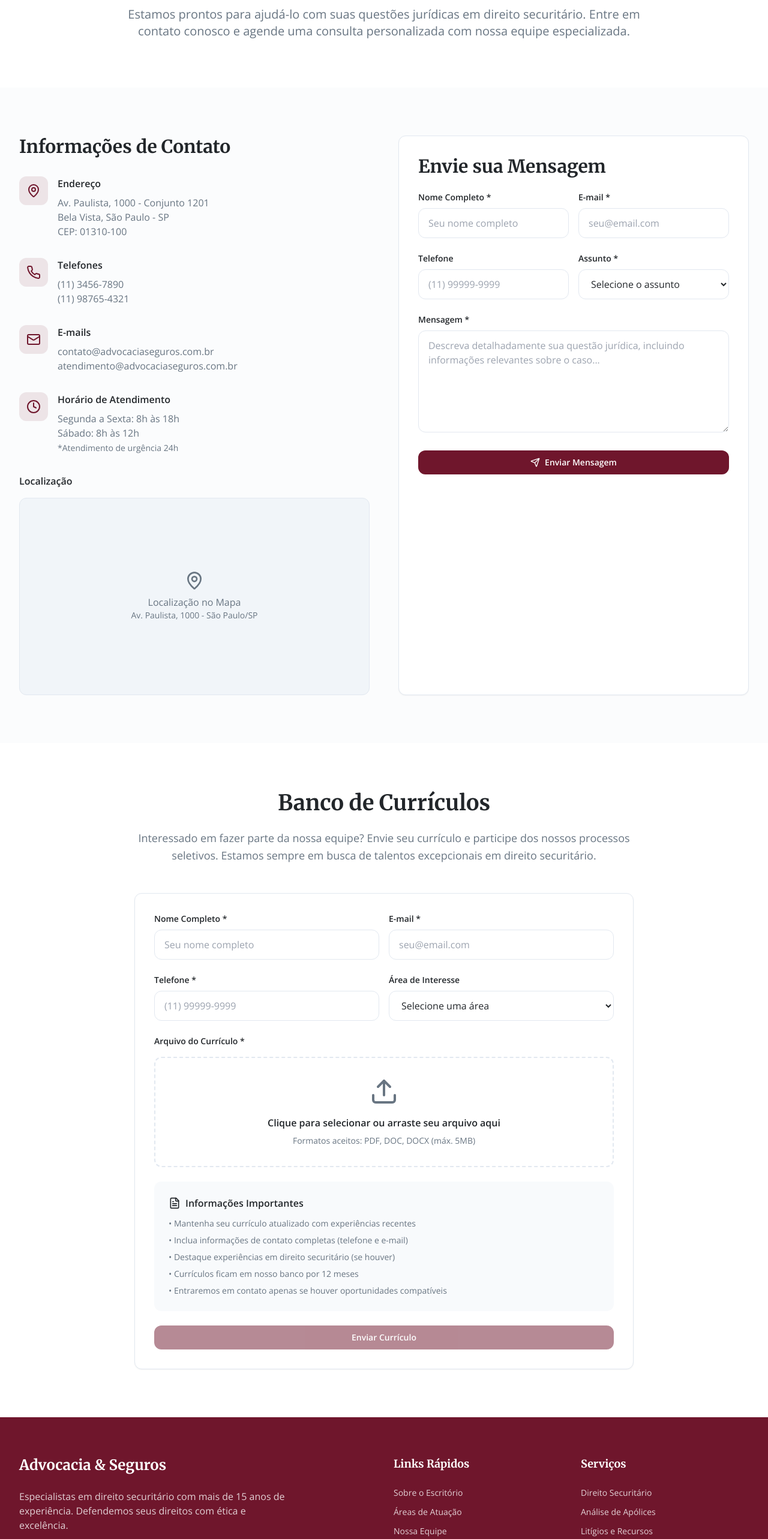
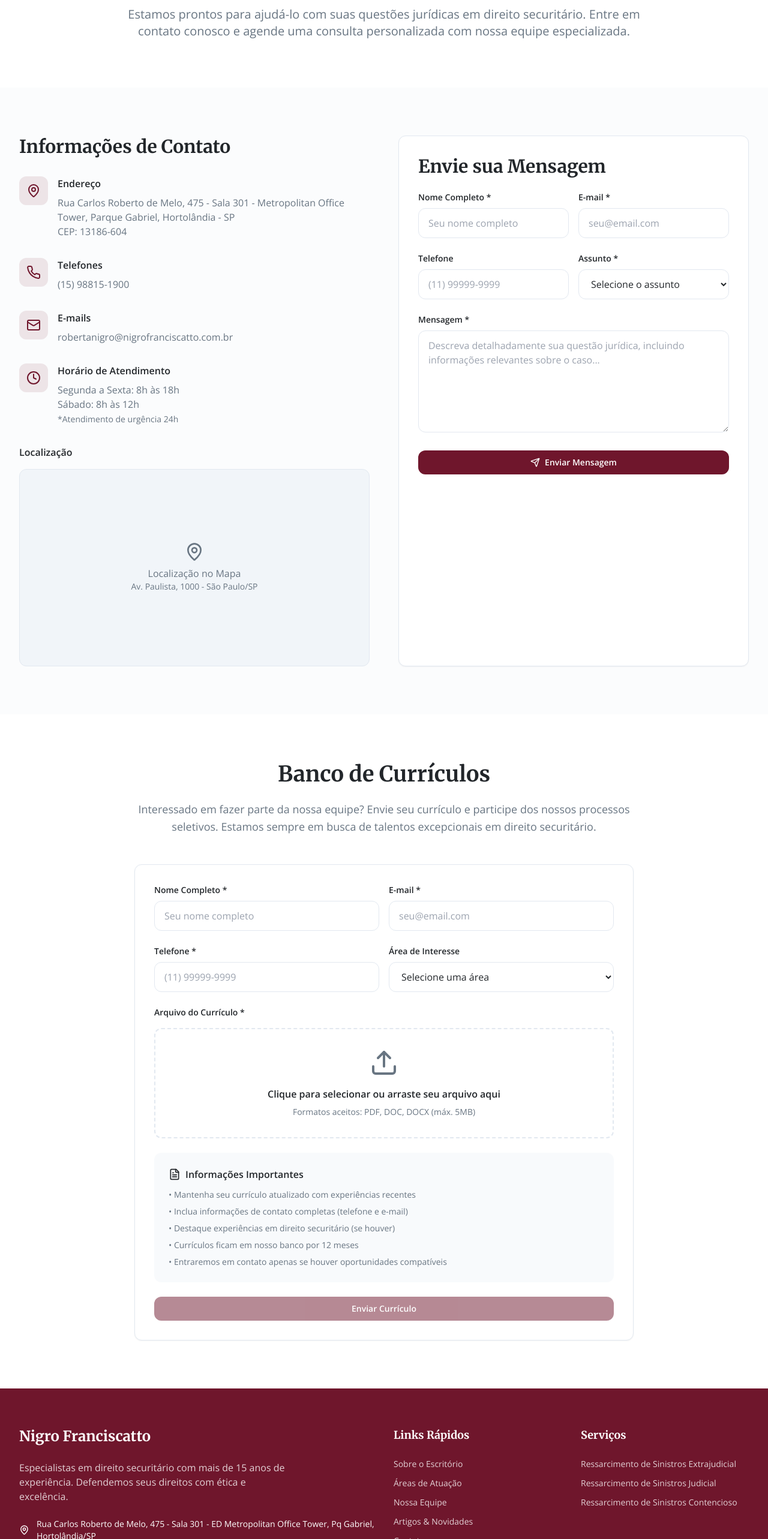
Before and after one commit to masamps/nigro-franciscatto, a React (Vite) app: page /contato in a window 1280 px wide. Shown: the part 234-2800 px from the top of the page at 60% size. Built offline with nearby package versions, Linux system fonts and the light colour scheme; the HTML template or start-up script is replaced by a standard one.

Commit message:
!Ajustes de infos

```diff
--- a/index.html
+++ b/index.html
@@ -3,21 +3,18 @@
   <head>
     <meta charset="UTF-8" />
     <meta name="viewport" content="width=device-width, initial-scale=1.0" />
-    <title>Advocacia em Seguros | Defendendo seus direitos com ética e excelência</title>
-    <meta name="description" content="Escritório de advocacia especializado em seguros. Defendemos seus direitos com ética, excelência e profissionalismo. Entre em contato para consultoria jurídica." />
-    <meta name="author" content="Advocacia & Seguros" />
+    <title>Nigro Franciscatto</title>
+    <meta name="description" content="Escritório de advocacia especializado em direito securitário. Defendemos seus direitos com ética, excelência e profissionalismo. Entre em contato para consultoria jurídica." />
+    <meta name="author" content="Nigro Franciscatto" />
     <link rel="preconnect" href="https://fonts.googleapis.com">
     <link rel="preconnect" href="https://fonts.gstatic.com" crossorigin>
     <link href="https://fonts.googleapis.com/css2?family=Merriweather:wght@300;400;700&family=Open+Sans:wght@300;400;500;600;700&display=swap" rel="stylesheet">
 
-    <meta property="og:title" content="Advocacia em Seguros | Defendendo seus direitos com ética e excelência" />
+    <meta property="og:title" content="Nigro Franciscatto" />
     <meta property="og:description" content="Escritório de advocacia especializado em seguros. Defendemos seus direitos com ética, excelência e profissionalismo." />
     <meta property="og:type" content="website" />
-    <meta property="og:image" content="https://lovable.dev/opengraph-image-p98pqg.png" />
 
     <meta name="twitter:card" content="summary_large_image" />
-    <meta name="twitter:site" content="@lovable_dev" />
-    <meta name="twitter:image" content="https://lovable.dev/opengraph-image-p98pqg.png" />
   </head>
 
   <body>
--- a/src/components/Footer.tsx
+++ b/src/components/Footer.tsx
@@ -8,7 +8,7 @@ const Footer = () => {
           {/* Company Info */}
           <div className="lg:col-span-2">
             <h3 className="font-serif text-2xl font-bold mb-6">
-              Advocacia & Seguros
+              Nigro Franciscatto
             </h3>
             <p className="font-sans text-primary-foreground/80 mb-6 max-w-md">
               Especialistas em direito securitário com mais de 15 anos de experiência.
@@ -19,16 +19,16 @@ const Footer = () => {
               <div className="flex items-center gap-3">
                 <MapPin className="w-5 h-5" />
                 <span className="text-sm">
-                  Av. Paulista, 1000 - Conjunto 1201, Bela Vista, São Paulo - SP
+                  Rua Carlos Roberto de Melo, 475 - Sala 301 - ED Metropolitan Office Tower, Pq Gabriel, Hortolândia/SP
                 </span>
               </div>
               <div className="flex items-center gap-3">
                 <Phone className="w-5 h-5" />
-                <span className="text-sm">(11) 3456-7890 | (11) 98765-4321</span>
+                <span className="text-sm">(15) 98815-1900</span>
               </div>
               <div className="flex items-center gap-3">
                 <Mail className="w-5 h-5" />
-                <span className="text-sm">contato@advocaciaseguros.com.br</span>
+                <span className="text-sm">robertanigro@nigrofranciscatto.com.br</span>
               </div>
             </div>
           </div>
@@ -38,31 +38,31 @@ const Footer = () => {
             <h4 className="font-serif text-lg font-semibold mb-6">Links Rápidos</h4>
             <nav className="space-y-3">
               <a
-                href="#sobre"
+                href="/sobre"
                 className="block text-sm text-primary-foreground/80 hover:text-primary-foreground transition-colors"
               >
                 Sobre o Escritório
               </a>
               <a
-                href="#areas-atuacao"
+                href="/areas-atuacao"
                 className="block text-sm text-primary-foreground/80 hover:text-primary-foreground transition-colors"
               >
                 Áreas de Atuação
               </a>
               <a
-                href="#equipe"
+                href="#/equipe"
                 className="block text-sm text-primary-foreground/80 hover:text-primary-foreground transition-colors"
               >
                 Nossa Equipe
               </a>
               <a
-                href="#artigos"
+                href="/artigos"
                 className="block text-sm text-primary-foreground/80 hover:text-primary-foreground transition-colors"
               >
                 Artigos & Novidades
               </a>
               <a
-                href="#contato"
+                href="/contato"
                 className="block text-sm text-primary-foreground/80 hover:text-primary-foreground transition-colors"
               >
                 Contato
@@ -75,19 +75,13 @@ const Footer = () => {
             <h4 className="font-serif text-lg font-semibold mb-6">Serviços</h4>
             <nav className="space-y-3">
               <span className="block text-sm text-primary-foreground/80">
-                Direito Securitário
+                Ressarcimento de Sinistros Extrajudicial
               </span>
               <span className="block text-sm text-primary-foreground/80">
-                Análise de Apólices
+                Ressarcimento de Sinistros Judicial
               </span>
               <span className="block text-sm text-primary-foreground/80">
-                Litígios e Recursos
-              </span>
-              <span className="block text-sm text-primary-foreground/80">
-                Consultoria Empresarial
-              </span>
-              <span className="block text-sm text-primary-foreground/80">
-                Compliance Securitário
+                Ressarcimento de Sinistros Contencioso
               </span>
             </nav>
           </div>
@@ -121,10 +115,10 @@ const Footer = () => {
 
           <div className="text-center md:text-right">
             <p className="text-sm text-primary-foreground/60">
-              © 2024 Advocacia & Seguros. Todos os direitos reservados.
+              © 2025 Nigro Franciscatto. Todos os direitos reservados.
             </p>
             <p className="text-xs text-primary-foreground/40 mt-1">
-              OAB/SP 123.456 | CNPJ: 12.345.678/0001-90
+              OAB/SP 123.456 | CNPJ: 11.234.512/0001-39
             </p>
           </div>
         </div>
--- a/src/components/HeroSection.tsx
+++ b/src/components/HeroSection.tsx
@@ -40,7 +40,7 @@ const HeroSection = () => {
           onClick={scrollToContact}
           className="font-sans"
         >
-          Entre em Contato
+          Teste
         </Button>
       </div>
 
--- a/src/index.css
+++ b/src/index.css
@@ -42,7 +42,7 @@ All colors MUST be HSL.
     --radius: 0.75rem;
 
     /* Custom Law Firm Design Tokens */
-    --hero-gradient: linear-gradient(135deg, hsl(345 67% 26%) 0%, hsl(345 67% 32%) 100%);
+    --hero-gradient: linear-gradient(135deg, hsl(345, 92%, 15%) 0%, hsl(345 92% 32%) 100%);
     --elegant-shadow: 0 25px 50px -12px hsl(345 67% 26% / 0.25);
     --glass-bg: hsl(0 0% 100% / 0.9);
     --section-spacing: 5rem;
--- a/src/pages/Contact.tsx
+++ b/src/pages/Contact.tsx
@@ -148,9 +148,9 @@ const Contact = () => {
                     <div>
                       <h3 className="font-semibold text-foreground mb-2">Endereço</h3>
                       <p className="text-muted-foreground">
-                        Av. Paulista, 1000 - Conjunto 1201<br />
-                        Bela Vista, São Paulo - SP<br />
-                        CEP: 01310-100
+                        Rua Carlos Roberto de Melo, 475 - Sala 301 - Metropolitan Office Tower,
+                        Parque Gabriel, Hortolândia - SP<br />
+                        CEP: 13186-604
                       </p>
                     </div>
                   </div>
@@ -163,11 +163,8 @@ const Contact = () => {
                       <h3 className="font-semibold text-foreground mb-2">Telefones</h3>
                       <p className="text-muted-foreground">
                         <a href="tel:+551134567890" className="hover:text-primary transition-colors">
-                          (11) 3456-7890
+                          (15) 98815-1900
                         </a><br />
-                        <a href="tel:+5511987654321" className="hover:text-primary transition-colors">
-                          (11) 98765-4321
-                        </a>
                       </p>
                     </div>
                   </div>
@@ -179,12 +176,9 @@ const Contact = () => {
                     <div>
                       <h3 className="font-semibold text-foreground mb-2">E-mails</h3>
                       <p className="text-muted-foreground">
-                        <a href="mailto:contato@advocaciaseguros.com.br" className="hover:text-primary transition-colors">
-                          contato@advocaciaseguros.com.br
+                        <a href="mailto:robertanigro@nigrofranciscatto.com.br" className="hover:text-primary transition-colors">
+                          robertanigro@nigrofranciscatto.com.br
                         </a><br />
-                        <a href="mailto:atendimento@advocaciaseguros.com.br" className="hover:text-primary transition-colors">
-                          atendimento@advocaciaseguros.com.br
-                        </a>
                       </p>
                     </div>
                   </div>
--- a/src/pages/Home.tsx
+++ b/src/pages/Home.tsx
@@ -32,7 +32,7 @@ const Home = () => {
   return (
     <>
       <Helmet>
-        <title>Advocacia em Seguros | Defendendo seus direitos com ética e excelência</title>
+        <title>Nigro Franciscatto</title>
         <meta name="description" content="Escritório de advocacia especializado em seguros com mais de 15 anos de experiência. Consultoria jurídica, análise de apólices e defesa de direitos." />
         <meta name="keywords" content="advocacia, seguros, direito securitário, consultoria jurídica, análise apólice, São Paulo" />
         <link rel="canonical" href="https://advocaciaseguros.com.br/" />
@@ -65,12 +65,12 @@ const Home = () => {
             </p>
 
             <div className="flex flex-col sm:flex-row gap-4 justify-center">
-              <Button variant="hero" asChild>
+              <Button className="border border-input  hover:bg-accent hover:text-accent-foreground" asChild>
                 <Link to="/contato">
                   Entre em Contato
                 </Link>
               </Button>
-              <Button variant="outline" className="text-white border-white hover:bg-white hover:text-primary" asChild>
+              <Button variant="secondary" className="text-white border-grey hover:bg-white hover:text-black" asChild>
                 <Link to="/sobre">
                   Conheça Nosso Escritório
                   <ArrowRight className="w-4 h-4 ml-2" />
@@ -180,7 +180,7 @@ const Home = () => {
                   Agendar Consulta
                 </Link>
               </Button>
-              <Button variant="outline" className="text-primary-foreground border-primary-foreground hover:bg-primary-foreground hover:text-primary" asChild>
+              <Button className="border border-input  hover:bg-accent hover:text-accent-foreground" asChild>
                 <Link to="/equipe">
                   Conhecer Nossa Equipe
                 </Link>
--- a/src/pages/Services.tsx
+++ b/src/pages/Services.tsx
@@ -2,83 +2,47 @@ import { Helmet } from "react-helmet-async";
 import { Link } from "react-router-dom";
 import { Button } from "@/components/ui/custom-button";
 import {
-  Shield,
-  FileText,
   Scale,
-  Users,
-  Briefcase,
-  TrendingUp,
   ArrowRight,
   CheckCircle,
-  Phone
+  Phone,
+  Gavel,
+  Handshake
 } from "lucide-react";
 
 const Services = () => {
   const services = [
   {
-      icon: Shield,
-      title: "Direito Securitário",
-      description: "Consultoria especializada em contratos de seguros, análise de coberturas e defesa de direitos dos segurados.",
+    icon: Handshake,
+    title: "Ressarcimento de Sinistros Extrajudicial",
+    description: "Atuação preventiva e estratégica para solucionar conflitos de seguros sem necessidade de processo judicial, reduzindo custos e tempo para segurados e seguradoras.",
     features: [
-        "Análise de contratos de seguro",
-        "Defesa em casos de negativa de cobertura",
-        "Consultoria preventiva",
-        "Revisão de apólices existentes"
+      "Negociação direta com seguradoras",
+      "Defesa contra negativas indevidas de cobertura",
+      "Acordos extrajudiciais rápidos e eficazes",
+      "Revisão e adequação de apólices"
     ]
   },
   {
-      icon: FileText,
-      title: "Análise de Apólices",
-      description: "Revisão técnica de apólices de seguros, identificação de cláusulas abusivas e orientação sobre coberturas.",
+    icon: Gavel,
+    title: "Ressarcimento de Sinistros Judicial",
+    description: "Representação judicial em ações de ressarcimento contra seguradoras, com foco em garantir os direitos dos clientes e recuperar valores devidos.",
     features: [
-        "Identificação de cláusulas abusivas",
-        "Orientação sobre coberturas",
-        "Análise de exclusões",
-        "Avaliação de franquias"
+      "Ações judiciais para cobrança de indenizações",
+      "Impugnação de cláusulas abusivas em apólices",
+      "Recursos estratégicos para maximizar resultados",
+      "Atuação em todas as instâncias do Judiciário"
     ]
   },
   {
     icon: Scale,
-      title: "Litígios e Recursos",
-      description: "Representação em ações judiciais, recursos administrativos e negociações extrajudiciais.",
+    title: "Ressarcimento de Sinistros Contencioso",
+    description: "Defesa especializada em litígios complexos de seguros, incluindo disputas administrativas e arbitrais, buscando soluções justas e eficazes.",
     features: [
-        "Ações judiciais especializadas",
-        "Recursos administrativos à SUSEP",
-        "Mediação e arbitragem",
-        "Negociações extrajudiciais"
-      ]
-    },
-    {
-      icon: Users,
-      title: "Consultoria Empresarial",
-      description: "Assessoria jurídica para seguradoras, corretoras e empresas do setor securitário.",
-      features: [
-        "Assessoria para seguradoras",
-        "Consultoria para corretores",
-        "Treinamento de equipes",
-        "Elaboração de pareceres"
-      ]
-    },
-    {
-      icon: Briefcase,
-      title: "Compliance Securitário",
-      description: "Implementação de políticas de conformidade e adequação às normas da SUSEP.",
-      features: [
-        "Adequação às normas SUSEP",
-        "Políticas de compliance",
-        "Auditoria de processos",
-        "Gestão de riscos jurídicos"
-      ]
-    },
-    {
-      icon: TrendingUp,
-      title: "Recuperação de Valores",
-      description: "Ações de cobrança e recuperação de valores em sinistros e indenizações.",
-      features: [
-        "Cobrança de indenizações",
-        "Recuperação de valores pagos indevidamente",
-        "Ações regressivas",
-        "Execução de garantias"
+      "Ações contenciosas de alta complexidade",
+      "Atuação em arbitragens e mediações",
+      "Recursos administrativos perante a SUSEP",
+      "Estratégias jurídicas personalizadas para cada caso"
     ]
   }
 ];
@@ -273,7 +237,7 @@ const Services = () => {
                   Solicitar Consulta
                 </Link>
               </Button>
-              <Button variant="outline" className="text-primary-foreground border-primary-foreground hover:bg-primary-foreground hover:text-primary" asChild>
+              <Button className="border border-input  hover:bg-accent hover:text-accent-foreground" asChild>
                 <Link to="/equipe">
                   Conhecer Nossa Equipe
                   <ArrowRight className="w-4 h-4 ml-2" />
--- a/src/pages/Team.tsx
+++ b/src/pages/Team.tsx
@@ -2,13 +2,13 @@ import { Helmet } from "react-helmet-async";
 import { Link } from "react-router-dom";
 import { Button } from "@/components/ui/custom-button";
 import { ArrowRight, Mail, Linkedin, Award, BookOpen } from "lucide-react";
-import lawyer1 from "@/assets/lawyer-1.jpg";
+import lawyer1 from "@/assets/roberta-nigro.png";
 import lawyer2 from "@/assets/lawyer-2.jpg";
 
 const Team = () => {
   const team = [
     {
-      name: "Dra. Marina Silva Santos",
+      name: "Dra. Roberta Nigro Franciscatto",
       role: "Sócia-Fundadora",
       specialty: "Direito Securitário",
       image: lawyer1,
@@ -25,8 +25,8 @@ const Team = () => {
       ]
     },
     {
-      name: "Dr. Carlos Eduardo Oliveira",
-      role: "Sócio",
+      name: "Dra. Nicole Nigro",
+      role: "Sócia",
       specialty: "Litígios e Recursos",
       image: lawyer2,
       description: "Advogado especializado em litígios securitários e recursos administrativos com 15 anos de experiência. Pós-graduado em Direito do Seguro pela ENS e especialista em mediação e arbitragem. Reconhecido por sua expertise em casos de sinistros complexos.",
@@ -253,7 +253,7 @@ const Team = () => {
                   Ver Áreas de Atuação
                 </Link>
               </Button>
-              <Button variant="outline" className="text-primary-foreground border-primary-foreground hover:bg-primary-foreground hover:text-primary" asChild>
+              <Button className="border border-input  hover:bg-accent hover:text-accent-foreground" asChild>
                 <Link to="/contato">
                   Solicitar Consulta
                 </Link>
```
Also changed, not shown: src/components/Header.tsx (+3 -4 lines), 2 other files (tests, documents, lock files or other folders). Lines whose indentation alone changed are shown as unchanged.
